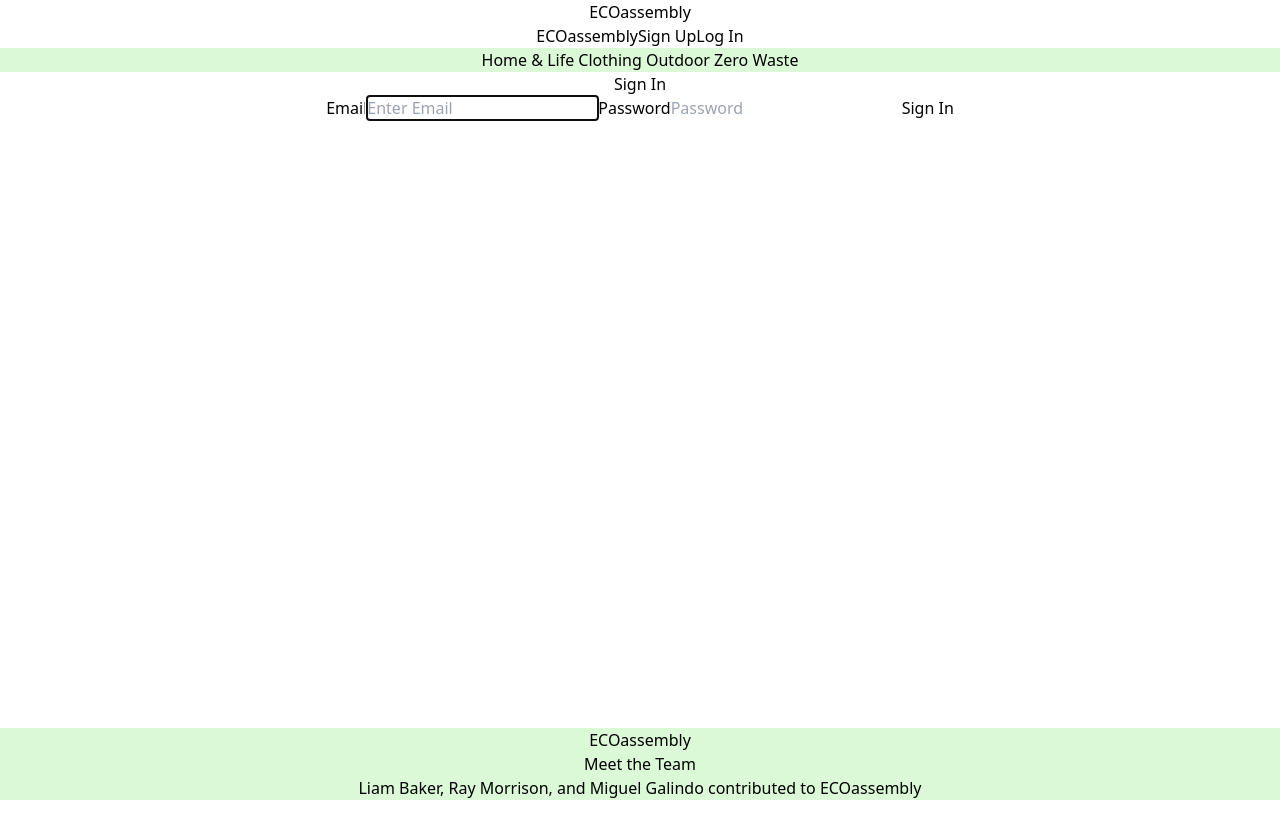
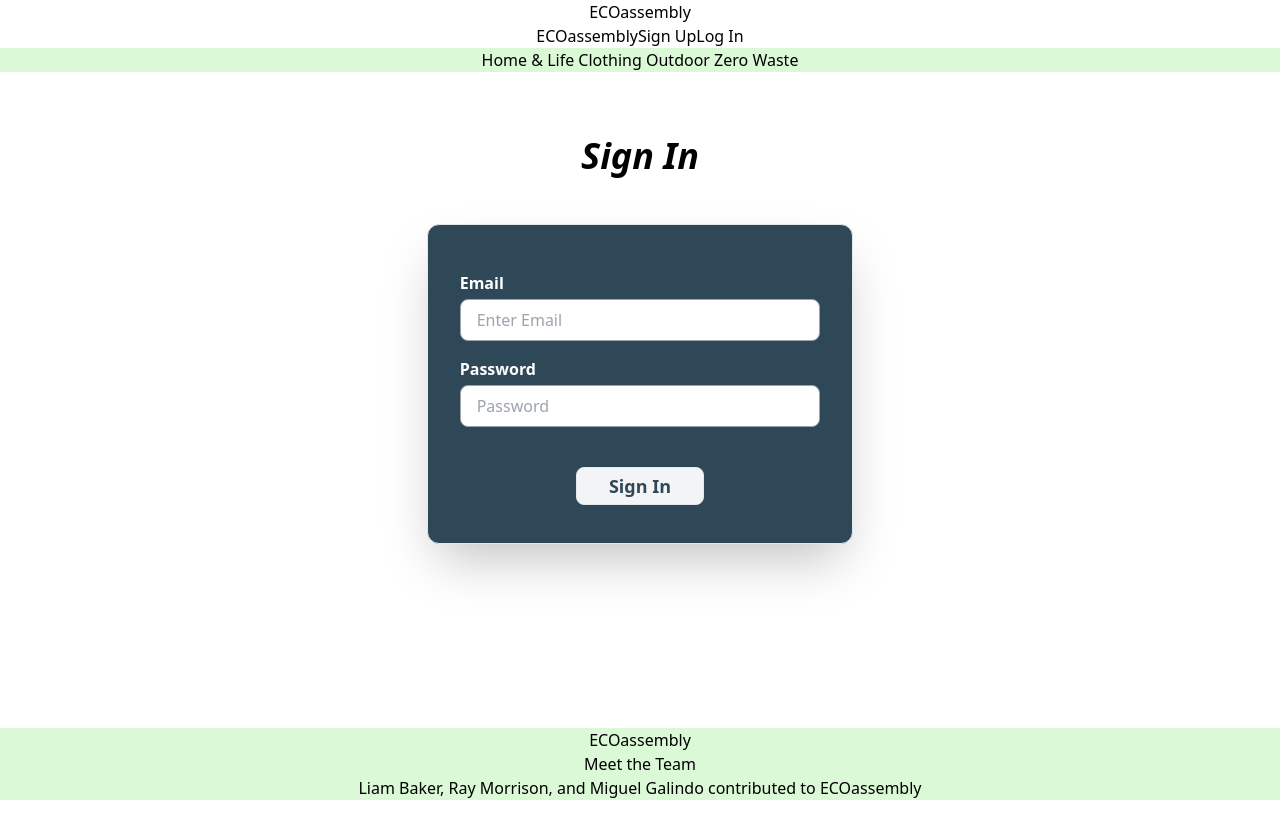
Before and after one commit to LiamB93/eco-assembly, a React (Create React App) app in the folder client/: page /sign-in in a window 1280 px wide. Shown: the top 838 px of the page. Before the commit the page ends 800 px from the top, so only its background shows below. Built offline with nearby package versions, Linux system fonts and the light colour scheme.

Commit message:
styled login form

```diff
--- a/client/src/screens/SignIn/SignIn.jsx
+++ b/client/src/screens/SignIn/SignIn.jsx
@@ -47,7 +47,14 @@ const SignIn = (props) => {
         </button>
       );
     } else {
-      return <button type="submit">Sign In</button>;
+      return (
+        <button
+          type="submit"
+          className="border bg-gray-100 mt-8 font-bold text-lg text-six px-8 py-1 rounded-lg hover:bg-six hover:text-white"
+        >
+          Sign In
+        </button>
+      );
     }
   };
 
@@ -55,11 +62,14 @@ const SignIn = (props) => {
 
   return (
     <Layout>
-      <div className="form-container">
-        <h3>Sign In</h3>
+      <div className="h-screen w-screen flex flex-col place-items-center">
+          <h3 className="text-4xl italic font-bold pt-16">Sign In</h3>
+        <div className="form-container w-1/3 h-2/5 flex flex-col justify-center border border-gray-200 bg-six rounded-xl shadow-2xl my-12">
           <form onSubmit={onSignIn}>
-          <label>Email</label>
+            <div className="flex flex-col place-items-start w-full px-8 py-2">
+              <label className="font-semibold text-white">Email</label>
               <input
+                className="border py-2 px-4 w-full rounded-lg mt-1 placeholder-gray-400 border-gray-400 focus: outline-none"
                 autoFocus
                 required
                 type="text"
@@ -68,8 +78,11 @@ const SignIn = (props) => {
                 placeholder="Enter Email"
                 onChange={handleChange}
               />
-          <label>Password</label>
+            </div>
+            <div className="flex flex-col place-items-start w-full px-8 py-2">
+              <label className="font-semibold text-white">Password</label>
               <input
+                className="border py-2 px-4 w-full rounded-lg mt-1 placeholder-gray-400 border-gray-400 focus: outline-none"
                 required
                 name="password"
                 value={password}
@@ -77,8 +90,10 @@ const SignIn = (props) => {
                 placeholder="Password"
                 onChange={handleChange}
               />
+            </div>
             {renderError()}
           </form>
+        </div>
       </div>
     </Layout>
   );
--- a/client/src/screens/SignUp/SignUp.jsx
+++ b/client/src/screens/SignUp/SignUp.jsx
@@ -75,7 +75,7 @@ const SignUp = (props) => {
             <div className="flex flex-col place-items-start w-full px-8 py-2">
               <label className="font-semibold text-white">Username</label>
               <input
-                className="border py-2 px-4 rounded-lg w-full mt-1 placeholder-gray-400 border-gray-400"
+                className="border py-2 px-4 rounded-lg w-full mt-1 placeholder-gray-400 border-gray-400 focus: outline-none"
                 autoFocus
                 required
                 type="text"
@@ -90,7 +90,7 @@ const SignUp = (props) => {
                 Email address
               </label>
               <input
-                className="border py-2 px-4 w-full rounded-lg mt-1 placeholder-gray-400 border-gray-400"
+                className="border py-2 px-4 w-full rounded-lg mt-1 placeholder-gray-400 border-gray-400 focus: outline-none"
                 required
                 type="email"
                 name="email"
@@ -102,7 +102,7 @@ const SignUp = (props) => {
             <div className="flex flex-col place-items-start py-2 w-full px-8">
               <label className="font-semibold text-white">Password</label>
               <input
-                className="border py-2 px-4 w-full rounded-lg mt-1 placeholder placeholder-gray-400 border-gray-400"
+                className="border py-2 px-4 w-full rounded-lg mt-1 placeholder placeholder-gray-400 border-gray-400 focus: outline-none"
                 required
                 name="password"
                 value={password}
@@ -116,7 +116,7 @@ const SignUp = (props) => {
                 Password Confirmation
               </label>
               <input
-                className="border py-2 px-4 w-full rounded-lg mt-1 placeholder-gray-400 border-gray-400"
+                className="border py-2 px-4 w-full rounded-lg mt-1 placeholder-gray-400 border-gray-400 focus: outline-none"
                 required
                 name="passwordConfirmation"
                 value={passwordConfirmation}
```
Lines whose indentation alone changed are shown as unchanged.
